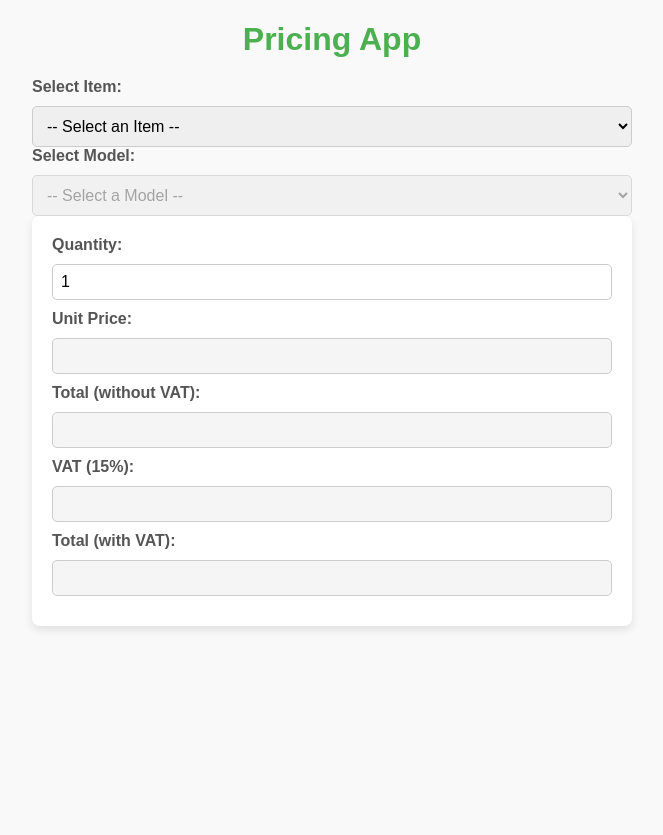
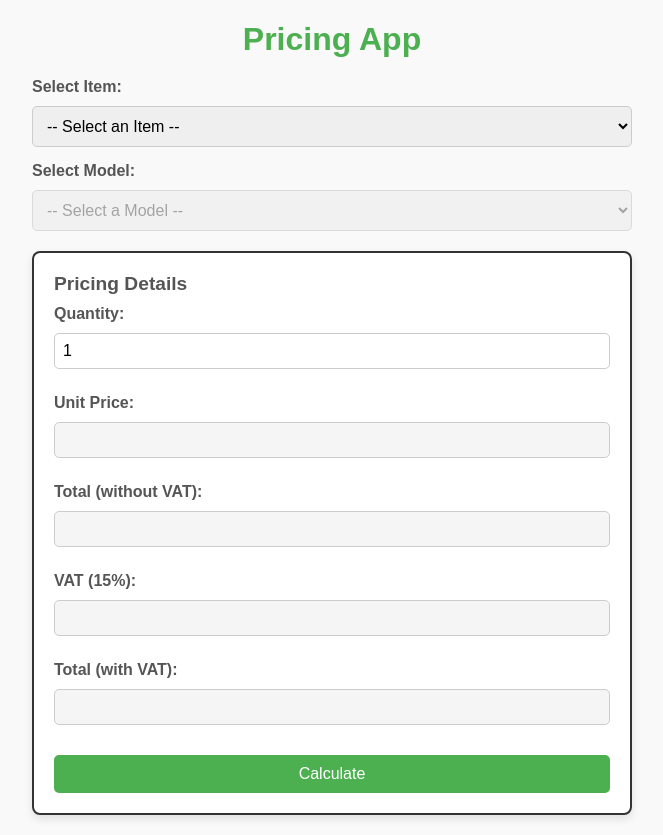
Before and after one commit to LoneCodeTinker/pricing_web_app, a Flask app: page / in a window 1280 px wide. Shown: the whole page, without its empty margins (308-971 px from the left). Before the commit the page ends 630 px from the top, so only its background shows below. Run offline with Flask 3, Linux system fonts and the light colour scheme.

Commit message:
v1.3.0 - fixed file reading, dataframes processing.

```diff
--- a/app.py
+++ b/app.py
@@ -1,6 +1,5 @@
 from flask import Flask, jsonify, request, render_template
 import pandas as pd
-import os
 
 app = Flask(__name__)
 
@@ -8,143 +7,56 @@ app = Flask(__name__)
 EXCEL_FILE = 'data.xlsx'
 
 
-# def load_data():
-#     try:
-#         items_df = pd.read_excel(EXCEL_FILE, sheet_name='items')
-#         models_df = pd.read_excel(EXCEL_FILE, sheet_name='models')
-#         return items_df, models_df
-#     except Exception as e:
-#         print(f"Error loading data: {e}")
-#         return None, None
 def load_data():
     try:
-        # Load all sheets from the Excel file
         xls = pd.ExcelFile(EXCEL_FILE)
-        sheet_names = xls.sheet_names  # Get sheet names
-        data_frames = {}
+        data_frames = {sheet: pd.read_excel(xls, sheet_name=sheet) for sheet in xls.sheet_names}
 
-        # Read each sheet into a DataFrame
-        for sheet in sheet_names:
-            data_frames[sheet] = pd.read_excel(xls, sheet_name=sheet)
-
-        # Extract specific sheets for direct use
-        items_df = data_frames.get('items', pd.DataFrame())
         models_df = data_frames.get('models', pd.DataFrame())
 
-        return data_frames, items_df, models_df
+        # Extract unique items from the models sheet
+        items = models_df['Item'].dropna().unique().tolist() if 'Item' in models_df else []
+        # print(data_frames)  # debug line
+
+        return data_frames, models_df, items
     except Exception as e:
         print(f"Error loading data: {e}")
-        return {}, None, None
+        return {}, None, []
 
 
-# Call the function and get the results
-data, items_df, models_df = load_data()
-
-# items_df, models_df = load_data()
-
-
-@app.route('/favicon.ico')
-def favicon():
-    return '', 204
+# Load data
+data, models_df, items_list = load_data()
 
 
 @app.route('/')
 def index():
-    if items_df is not None:
-        items = items_df['Item'].tolist()
-    else:
-        items = []
-    return render_template('index.html', items=items)
+    return render_template('index.html', items=items_list)
 
 
 @app.route('/get_models', methods=['POST'])
 def get_models():
     data = request.json
     selected_item = data.get('item', '')
-    print('Request data:', data)
-    print('Selected item:', selected_item)
-    print('models_df:', models_df)
 
     if selected_item and models_df is not None:
-        # models = models_df[models_df['Item'] == selected_item]  # previous code without copy
-        models = models_df[models_df['Item'] == selected_item].copy()  # Ensure a copy is made
-        models.fillna('', inplace=True)  # Replace NaN values with an empty string
+        models = models_df[models_df['Item'] == selected_item].copy()
+        models.fillna('', inplace=True)
         response = models[['Model', 'Description', 'Price']].to_dict(orient='records')
-        print('Response being sent to /get_models:', response)
         return jsonify(response)
     else:
-        print("No response")
-        return jsonify([
-            {'Model': 'TestModel1', 'Description': 'Test Description 1', 'Price': 10},
-            {'Model': 'TestModel2', 'Description': 'Test Description 2', 'Price': 15}
-        ])
+        return jsonify([])
 
-        # return jsonify([])
-
-
-# @app.route('/get_book_pricing', methods=['GET'])
-# def get_book_pricing():
-#     if 'book pricing' in sheet_names:  # Check if the sheet exists
-#         book_pricing_df = pd.read_excel('data.xlsx', sheet_name='book pricing')
-#         book_pricing_df.fillna('', inplace=True)  # Handle NaN values
-#         response = book_pricing_df[['binding type', 'binding cost']].to_dict(orient='records')
-#         print('Book pricing response:', response)
-#         return jsonify(response)
-#     else:
-#         return jsonify([])  # Return empty if sheet doesn't exist
 
 @app.route('/get_book_pricing', methods=['GET'])
 def get_book_pricing():
-    if 'book pricing' in data:  # Check if the sheet exists
-        book_pricing_df = data['book pricing']  # Access the sheet
-        book_pricing_df.fillna('', inplace=True)  # Handle NaN values
+    if 'book pricing' in data:
+        book_pricing_df = data['book pricing']
+        book_pricing_df.fillna('', inplace=True)
         response = book_pricing_df[['binding type', 'binding cost']].to_dict(orient='records')
-        print('Book pricing response:', response)
         return jsonify(response)
     else:
-        return jsonify([])  # Return empty if sheet doesn't exist
-
-# @app.route('/calculate_price', methods=['POST'])
-# def calculate_price():
-#     data = request.json
-#     item = data.get('item', '')
-#     model = data.get('model', '')
-#     quantity = data.get('quantity', 1)
-#     binding_type = data.get('bindingType', None)
-#     num_pages = data.get('numPages', 0)
-#
-#     if models_df is not None:
-#         # Find the selected model
-#         model_row = models_df[(models_df['Item'] == item) & (models_df['Model'] == model)]
-#         if not model_row.empty:
-#             unit_price = float(model_row['Price'].values[0])
-#             total_price = unit_price * int(quantity)
-#
-#             # Additional calculation for books
-#             if item.lower() == 'book':
-#                 binding_prices = {
-#                     'Spiral Binding': 5,
-#                     'Saddle Stitch': 10,
-#                     'Perfect Bound': 15,
-#                     'Hard Cover': 20
-#                 }
-#                 binding_cost = binding_prices.get(binding_type, 0)
-#                 total_price += (float(num_pages) * unit_price) + binding_cost
-#
-#             vat = total_price * 0.15
-#             total_with_vat = total_price + vat
-#
-#             return jsonify({
-#                 'unitPrice': unit_price,
-#                 'totalPrice': total_price,
-#                 'vat': vat,
-#                 'totalWithVat': total_with_vat
-#             })
-#         else:
-#             return jsonify({'error': 'Model not found'}), 404
-#     else:
-#         return jsonify({'error': 'Data not loaded'}), 500
+        return jsonify([])
 
 
 if __name__ == '__main__':
-    app.run(host='0.0.0.0', port=4911, debug=True)
+    app.run(host='0.0.0.0', port=4910, debug=True)
--- /dev/null
+++ b/static/css/styles.css
@@ -0,0 +1,147 @@
+body {
+    font-family: Arial, sans-serif;
+    margin: 20px;
+    background-color: #f9f9f9;
+    color: #333;
+}
+
+h1 {
+    text-align: center;
+    color: #4CAF50;
+    margin-bottom: 20px;
+}
+
+.form-group {
+    margin-bottom: 15px;
+}
+
+label {
+    font-weight: bold;
+    display: block;
+    margin-bottom: 5px;
+    color: #555;
+}
+
+input, select, button {
+    width: 100%;
+    padding: 10px;
+    margin-top: 5px;
+    box-sizing: border-box;
+    border: 1px solid #ccc;
+    border-radius: 5px;
+    font-size: 16px;
+}
+
+input[readonly], input:disabled {
+    background-color: #f5f5f5;
+    color: #999;
+}
+
+select {
+    cursor: pointer;
+}
+
+button {
+    background-color: #4CAF50;
+    color: white;
+    border: none;
+    cursor: pointer;
+    font-size: 16px;
+    transition: background-color 0.3s;
+}
+
+button:hover {
+    background-color: #45a049;
+}
+
+.inline {
+    display: flex;
+    gap: 10px;
+}
+
+.inline button {
+    width: auto;
+}
+
+.gap {
+    margin-top: 20px;
+}
+
+#pricing-form {
+    background: #fff;
+    padding: 20px;
+    border-radius: 8px;
+    box-shadow: 0 4px 8px rgba(0, 0, 0, 0.1);
+}
+
+#book-options {
+    background: #fff;
+    padding: 15px;
+    border-radius: 8px;
+    box-shadow: 0 4px 8px rgba(0, 0, 0, 0.1);
+    margin-top: 20px;
+}
+
+.container {
+    max-width: 600px;
+    margin: 0 auto;
+}
+
+.radio-group {
+    display: flex;
+    flex-direction: column;
+    gap: 5px;
+}
+
+.radio-group label {
+    display: flex;
+    align-items: center;
+    gap: 8px;
+    font-weight: normal;
+    cursor: pointer;
+}
+
+.radio-group input[type="radio"] {
+    margin: 0;
+    transform: scale(1.2);
+    cursor: pointer;
+}
+
+/* Styling for the bordered container */
+.bordered-container {
+    border: 2px solid #333;
+    padding: 15px;
+    margin-top: 20px;
+    border-radius: 8px;
+    background-color: #f4f4f4;
+    display: flex;
+    flex-direction: column;
+}
+
+.bordered-label {
+    font-size: 1.2rem;
+    font-weight: bold;
+    margin-bottom: 10px;
+}
+
+.inline {
+    display: flex;
+    gap: 20px;
+}
+
+.inline div {
+    flex: 1;
+}
+
+label {
+    font-weight: bold;
+    display: block;
+}
+
+input {
+    width: 100%;
+    padding: 8px;
+    margin-top: 5px;
+    margin-bottom: 10px;
+    box-sizing: border-box;
+}
--- a/static/js/scripts.js
+++ b/static/js/scripts.js
@@ -1,36 +1,29 @@
 $(document).ready(function () {
-    let pricePerPage = 0; // Store price per page for books
-    let unitPrice = 0;    // General unit price for all items
-    let metrePrice = 0;    // Store price per page for banners
+    let pricePerPage = 0;  // Store price per page for books
+    let unitPrice = 0;     // General unit price for all items
+    let metrePrice = 0;    // Store price per square meter for banners
 
     // Handle item selection
     $('#items').on('change', function () {
         const selectedItem = $(this).val();
         console.log('Selected Item:', selectedItem); // Debugging log
 
+        // Reset UI
+        $('#models-label').text('Model:');
+        $('#book-options, #banner-options, #num-pages').hide();
+
         if (selectedItem === 'Books') {
             $('#models-label').text('Size:');
-            $('#book-options').show(); // Show book-specific fields
-            $('#num-pages').show();    // Ensure the number of pages field is visible
-            loadBookPricing();         // Load book-specific options
-        } else {
-            $('#models-label').text('Model:');
-            $('#book-options').hide(); // Hide book-specific options
-            $('#num-pages').hide();    // Hide number of pages field
-            pricePerPage = 0;          // Reset pricePerPage for non-book items
-        }
-        if (selectedItem === 'Banners') {
+            $('#book-options, #num-pages').show();
+            loadBookPricing(); // Load book-specific pricing options
+        } else if (selectedItem === 'Banners') {
             $('#models-label').text('Material:');
-            $('#banner-options').show(); // Show book-specific fields
-            loadBookPricing();         // Load book-specific options
-        } else {
-            $('#models-label').text('Model:');
-            $('#banner-options').hide(); // Hide book-specific options
+            $('#banner-options').show();
         }
 
         // Fetch models for the selected item
         fetchModels(selectedItem);
-        calculateTotals(); // Ensure totals are recalculated when switching items
+        calculateTotals(); // Ensure totals are recalculated
     });
 
     // Fetch models based on the selected item
@@ -72,10 +65,6 @@ $(document).ready(function () {
     // Handle model selection
     $('#models').on('change', function () {
         const selectedModel = $(this).find(':selected');
-        pricePerPage = parseFloat(selectedModel.val()) || 0; // Set pricePerPage for books
-        unitPrice = pricePerPage;                            // Default unit price for non-books
-        metrePrice = pricePerPage;                           // Set base price for Banner materials
-        $('#unit-price').val(unitPrice.toFixed(2));          // Update the unit price field
         calculateTotals();
     });
 
@@ -103,8 +92,7 @@ $(document).ready(function () {
                             <div>
                                 <input type="radio" id="${option['binding type']}" name="binding-type" value="${option['binding cost']}">
                                 <label for="${option['binding type']}">${option['binding type']} (${option['binding cost']}/unit)</label>
-                            </div>
-                        `;
+                            </div>`;
                         bookOptionsContainer.append(radioButton);
                     });
                 } else {
@@ -124,20 +112,37 @@ $(document).ready(function () {
 
     // Calculate totals
     function calculateTotals() {
+        const selectedModel = $('#models').find(':selected');
+        unitPrice = parseFloat(selectedModel.val()) || 0; // Default unit price for non-books
+        pricePerPage = unitPrice; // Set pricePerPage for books
+        metrePrice = unitPrice; // Set base price for Banner materials
         const quantity = parseInt($('#quantity').val()) || 0;
         const numPages = parseInt($('#num-pages').val()) || 0;
+        const total_num_of_pages = quantity * numPages;
+        const highest_price = pricePerPage;
+        const lowest_price = highest_price / 4;
+        const price_difference = highest_price - lowest_price;
         const bindingCost = parseFloat($('input[name="binding-type"]:checked').val()) || 0;
         const bnrH = parseInt($('#banner-height').val()) || 0;
         const bnrW = parseInt($('#banner-width').val()) || 0;
 
         // Calculate unit price dynamically for books
         if ($('#items').val() === 'Books') {
+//            if (total_num_of_pages > 1000 && total_num_of_pages < 5000) {
+//                let discount_factor = (total_num_of_pages - 1000) / (5000 - 1000);
+//                pricePerPage = highest_price - (price_difference * discount_factor);
+//            } else if (total_num_of_pages >= 5000) {
+//                pricePerPage = lowest_price;
+//            }
+            let discount_factor = (total_num_of_pages - 1000) / (5000 - 1000);
+//            pricePerPage = Math.max(Math.min(highest_price - price_difference * discount_factor, highest_price), lowest_price);
+            pricePerPage = Math.max(Math.min(highest_price - (highest_price - lowest_price) * (total_num_of_pages - 1000) / (5000 - 1000), highest_price), lowest_price);
             unitPrice = (numPages * pricePerPage) + bindingCost;
         }
 
         // Calculate unit price dynamically for banners
         if ($('#items').val() === 'Banners') {
-            unitPrice = ((bnrH * bnrW)/10000) * metrePrice;
+            unitPrice = ((bnrH * bnrW) / 10000) * metrePrice;
         }
 
         // Calculate totals
@@ -152,6 +157,7 @@ $(document).ready(function () {
         $('#total-with-vat').val(totalWithVat.toFixed(2));
     }
 });
+
 // Allow only numeric input in number fields
 document.addEventListener('input', function (event) {
     const target = event.target;
--- a/templates/index.html
+++ b/templates/index.html
@@ -4,163 +4,16 @@
     <meta charset="UTF-8">
     <meta name="viewport" content="width=device-width, initial-scale=1.0">
     <title>Pricing App</title>
-    <script src="https://code.jquery.com/jquery-3.6.0.min.js"></script>
-    <style>
-        body {
-            font-family: Arial, sans-serif;
-            margin: 20px;
-            background-color: #f9f9f9;
-            color: #333;
-        }
-
-        h1 {
-            text-align: center;
-            color: #4CAF50;
-            margin-bottom: 20px;
-        }
-
-        .form-group {
-            margin-bottom: 15px;
-        }
-
-        label {
-            font-weight: bold;
-            display: block;
-            margin-bottom: 5px;
-            color: #555;
-        }
-
-        input, select, button {
-            width: 100%;
-            padding: 10px;
-            margin-top: 5px;
-            box-sizing: border-box;
-            border: 1px solid #ccc;
-            border-radius: 5px;
-            font-size: 16px;
-        }
-
-        input[readonly], input:disabled {
-            background-color: #f5f5f5;
-            color: #999;
-        }
-
-        select {
-            cursor: pointer;
-        }
-
-        button {
-            background-color: #4CAF50;
-            color: white;
-            border: none;
-            cursor: pointer;
-            font-size: 16px;
-            transition: background-color 0.3s;
-        }
-
-        button:hover {
-            background-color: #45a049;
-        }
-
-        .inline {
-            display: flex;
-            gap: 10px;
-        }
-
-        .inline button {
-            width: auto;
-        }
-
-        .gap {
-            margin-top: 20px;
-        }
-
-        #pricing-form {
-            background: #fff;
-            padding: 20px;
-            border-radius: 8px;
-            box-shadow: 0 4px 8px rgba(0, 0, 0, 0.1);
-        }
-
-        #book-options {
-            background: #fff;
-            padding: 15px;
-            border-radius: 8px;
-            box-shadow: 0 4px 8px rgba(0, 0, 0, 0.1);
-            margin-top: 20px;
-        }
-
-        .container {
-            max-width: 600px;
-            margin: 0 auto;
-        }
-        .radio-group {
-        display: flex;
-        flex-direction: column;
-        gap: 5px;
-        }
-
-        .radio-group label {
-            display: flex;
-            align-items: center;
-            gap: 8px;
-            font-weight: normal;
-            cursor: pointer;
-        }
-
-        .radio-group input[type="radio"] {
-            margin: 0;
-            transform: scale(1.2); /* Slightly enlarge the radio buttons for better visibility */
-            cursor: pointer;
-        }
-
-        /* Styling for the bordered container */
-        .bordered-container {
-            border: 2px solid #333;
-            padding: 15px;
-            margin-top: 20px;
-            border-radius: 8px;
-            background-color: #f4f4f4;
-            display: flex;
-            flex-direction: column;
-        }
-
-        .bordered-label {
-            font-size: 1.2rem;
-            font-weight: bold;
-            margin-bottom: 10px;
-        }
-
-        .inline {
-            display: flex;
-            gap: 20px;
-        }
-
-        .inline div {
-            flex: 1; /* Distribute width evenly between height and width input fields */
-        }
-
-        label {
-            font-weight: bold;
-            display: block;
-        }
-
-        input {
-            width: 100%;
-            padding: 8px;
-            margin-top: 5px;
-            margin-bottom: 10px;
-            box-sizing: border-box;
-        }
-
-    </style>
+    <link rel="stylesheet" href="{{ url_for('static', filename='css/styles.css') }}">
+    <script src="https://code.jquery.com/jquery-3.6.0.min.js" defer></script>
+    <script src="{{ url_for('static', filename='js/scripts.js') }}" defer></script>
 </head>
 <body>
     <div class="container">
         <h1>Pricing App</h1>
 
         <!-- Item Selection -->
-        <div>
+        <div class="form-group">
             <label for="items">Select Item:</label>
             <select id="items">
                 <option value="">-- Select an Item --</option>
@@ -171,41 +24,29 @@
         </div>
 
         <!-- Model Selection -->
-        <div>
-            <label id="models-label" for="models">Select Model:</label>
+        <div class="form-group">
+            <label for="models">Select Model:</label>
             <select id="models" disabled>
                 <option value="">-- Select a Model --</option>
             </select>
         </div>
 
         <!-- Dynamic Options for Books -->
-        <div id="book-options" style="display: none;">
+        <div id="book-options" class="bordered-container" style="display: none;">
+            <label class="bordered-label">Book Options</label>
             <div class="radio-group">
                 <label>Select Binding Type:</label>
                 <!-- Binding options dynamically generated here -->
             </div>
-            <div>
+            <div class="form-group">
                 <label for="num-pages">Number of Pages:</label>
                 <input type="number" id="num-pages" min="1" placeholder="Enter number of pages">
             </div>
         </div>
 
-
-<!--        &lt;!&ndash; Dynamic Options for Banners &ndash;&gt;-->
-<!--        <div id="banner-options" style="display: none;">-->
-<!--            <div>-->
-<!--                <label for="banner-height">Height (cm):</label>-->
-<!--                <input type="number" id="banner-height" min="1" placeholder="Enter height in cm">-->
-<!--            </div>-->
-<!--            <div>-->
-<!--                <label for="banner-width">Width (cm):</label>-->
-<!--                <input type="number" id="banner-width" min="1" placeholder="Enter width in cm">-->
-<!--            </div>-->
-<!--        </div>-->
         <!-- Dynamic Options for Banners -->
-        <div id="banner-options" style="display: none;">
-            <div class="bordered-container">
-                <label class="bordered-label">Print Size:</label>
+        <div id="banner-options" class="bordered-container" style="display: none;">
+            <label class="bordered-label">Print Size</label>
             <div class="inline">
                 <div>
                     <label for="banner-height">Height (cm):</label>
@@ -217,33 +58,32 @@
                 </div>
             </div>
         </div>
-        </div>
 
         <!-- Pricing Form -->
-        <form id="pricing-form">
-            <div>
+        <form id="pricing-form" class="bordered-container">
+            <label class="bordered-label">Pricing Details</label>
+            <div class="form-group">
                 <label for="quantity">Quantity:</label>
                 <input type="number" id="quantity" value="1" min="1">
             </div>
-            <div>
+            <div class="form-group">
                 <label for="unit-price">Unit Price:</label>
                 <input type="text" id="unit-price" readonly>
             </div>
-            <div>
+            <div class="form-group">
                 <label for="total">Total (without VAT):</label>
-                <input type="text" id="total" readonly>
+                <input type="text" id="total" readonly aria-live="polite">
             </div>
-            <div>
+            <div class="form-group">
                 <label for="vat">VAT (15%):</label>
                 <input type="text" id="vat" readonly>
             </div>
-            <div>
+            <div class="form-group">
                 <label for="total-with-vat">Total (with VAT):</label>
                 <input type="text" id="total-with-vat" readonly>
             </div>
+            <button type="button" id="calculate">Calculate</button>
         </form>
     </div>
-
-    <script src="{{ url_for('static', filename='js/scripts.js') }}"></script>
 </body>
 </html>
```
Also changed, not shown: data/McLogo.png (added), 1 other file. Lines whose indentation alone changed are shown as unchanged.
